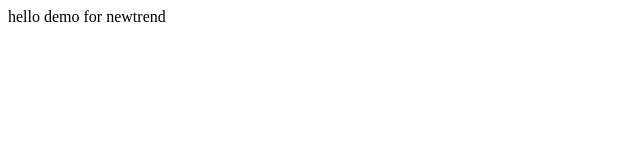
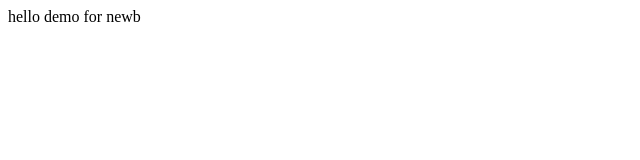
Before and after one commit to aiff/aiff.github.io, a plain HTML site: page index.html in a window 1280 px wide. Shown: the full height of the page, 0-640 px from the left. Drawn offline with Linux system fonts and the light colour scheme.

Commit message:
Update index.html

```diff
--- a/index.html
+++ b/index.html
@@ -5,6 +5,6 @@
     <title>demo seo</title>
 </head>
 <body>
-hello   demo  for newtrend
+hello   demo  for newb
 </body>
 </html>
```
